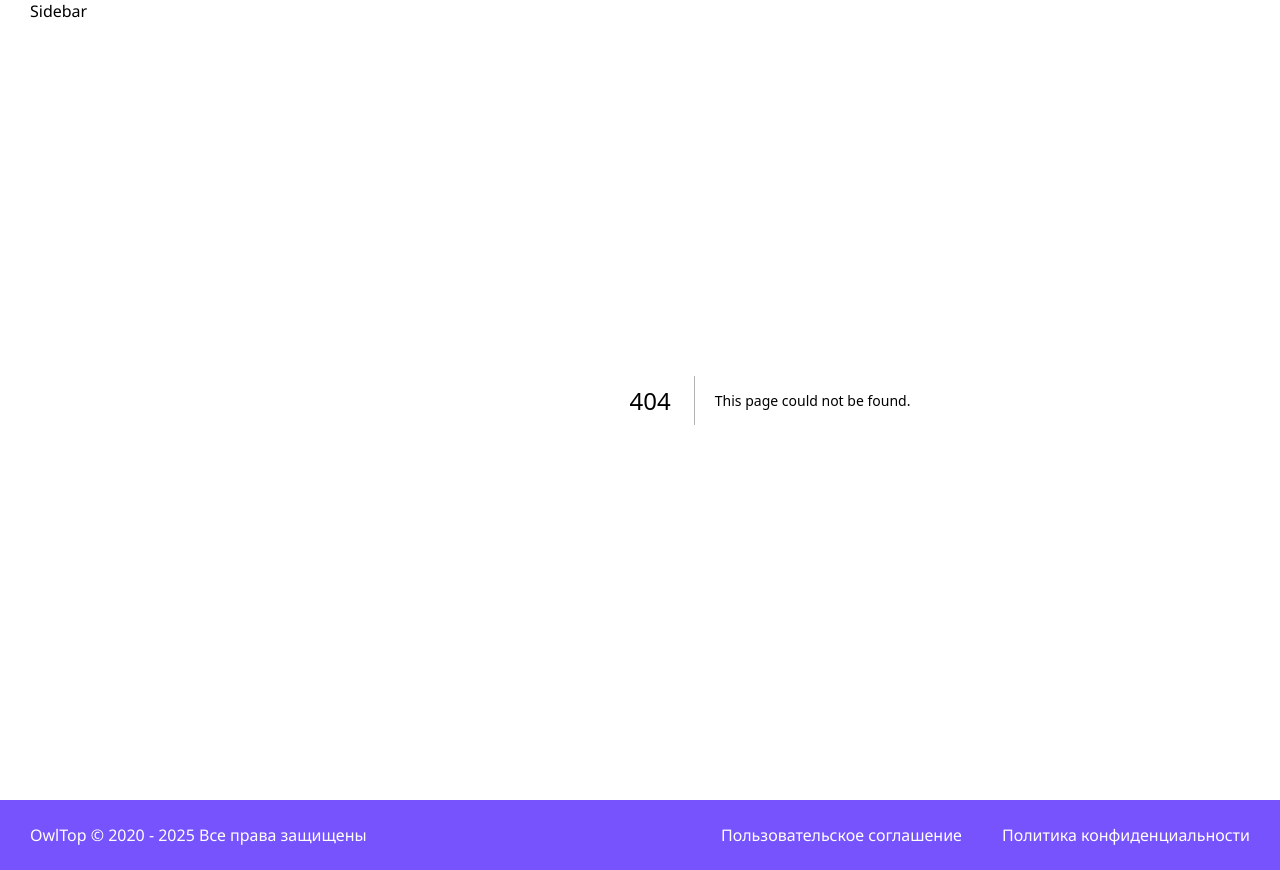
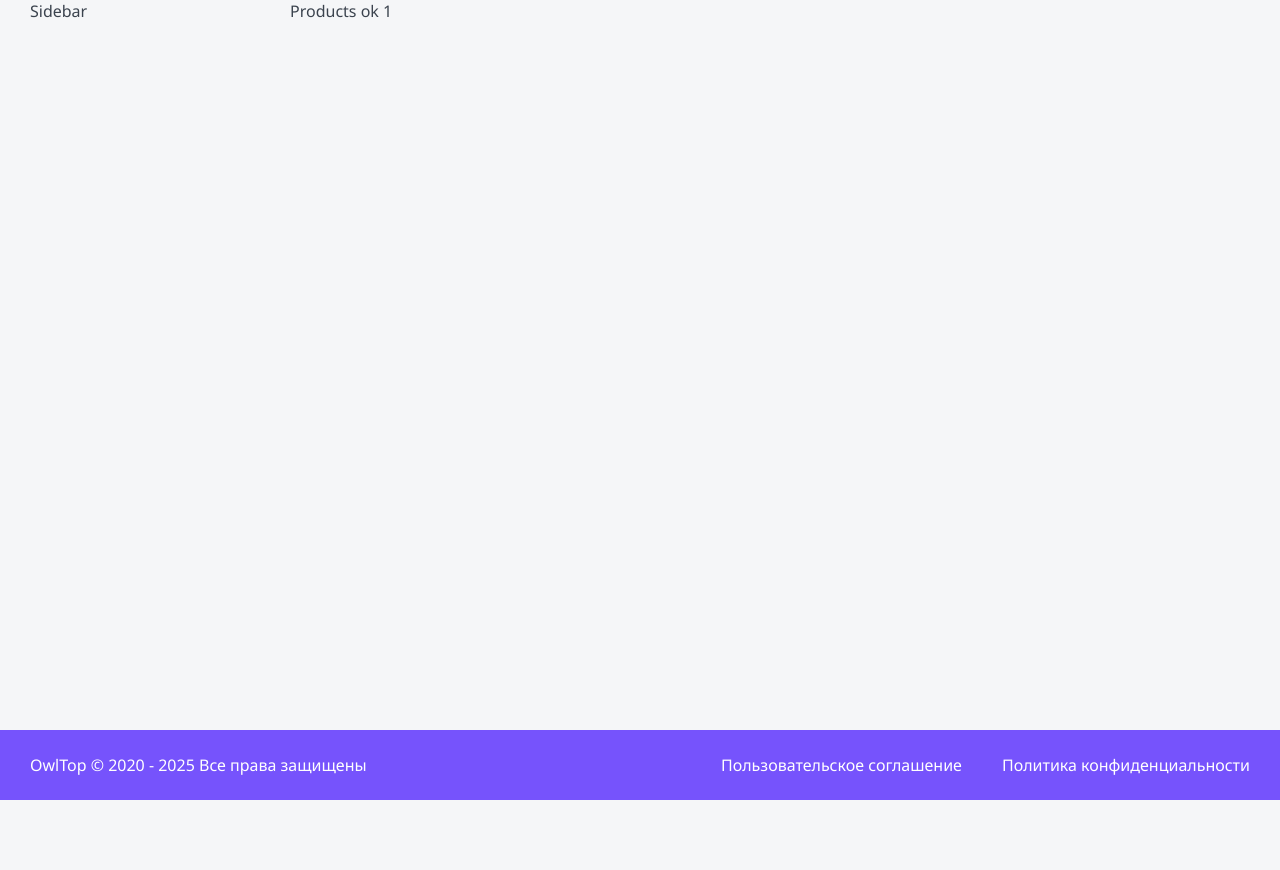
Before and after one commit to vibeclue/nextjs-top-app, a Next.js app: page /products/1 in a window 1280 px wide. Before the commit this address had no page. After the commit the page ends 800 px from the top, so only its background shows below. Built offline with nearby package versions, Linux system fonts and the light colour scheme.

Commit message:
добавил рут products

```diff
--- /dev/null
+++ b/app/products/[alias]/page.tsx
@@ -0,0 +1,12 @@
+import { Metadata } from "next";
+
+export const metadata: Metadata = {
+    title: 'Страница'
+}
+
+export default function PageProducts({ params }: {params: { alias: string } }) {
+    const  { alias } = params;
+    return(
+        <div>Products ok {alias}</div>
+    );
+}
```
Also changed, not shown: interfaces/product.interface.ts (added, +35 -0 lines), interfaces/toppage.interface.ts (added, +39 -0 lines).
